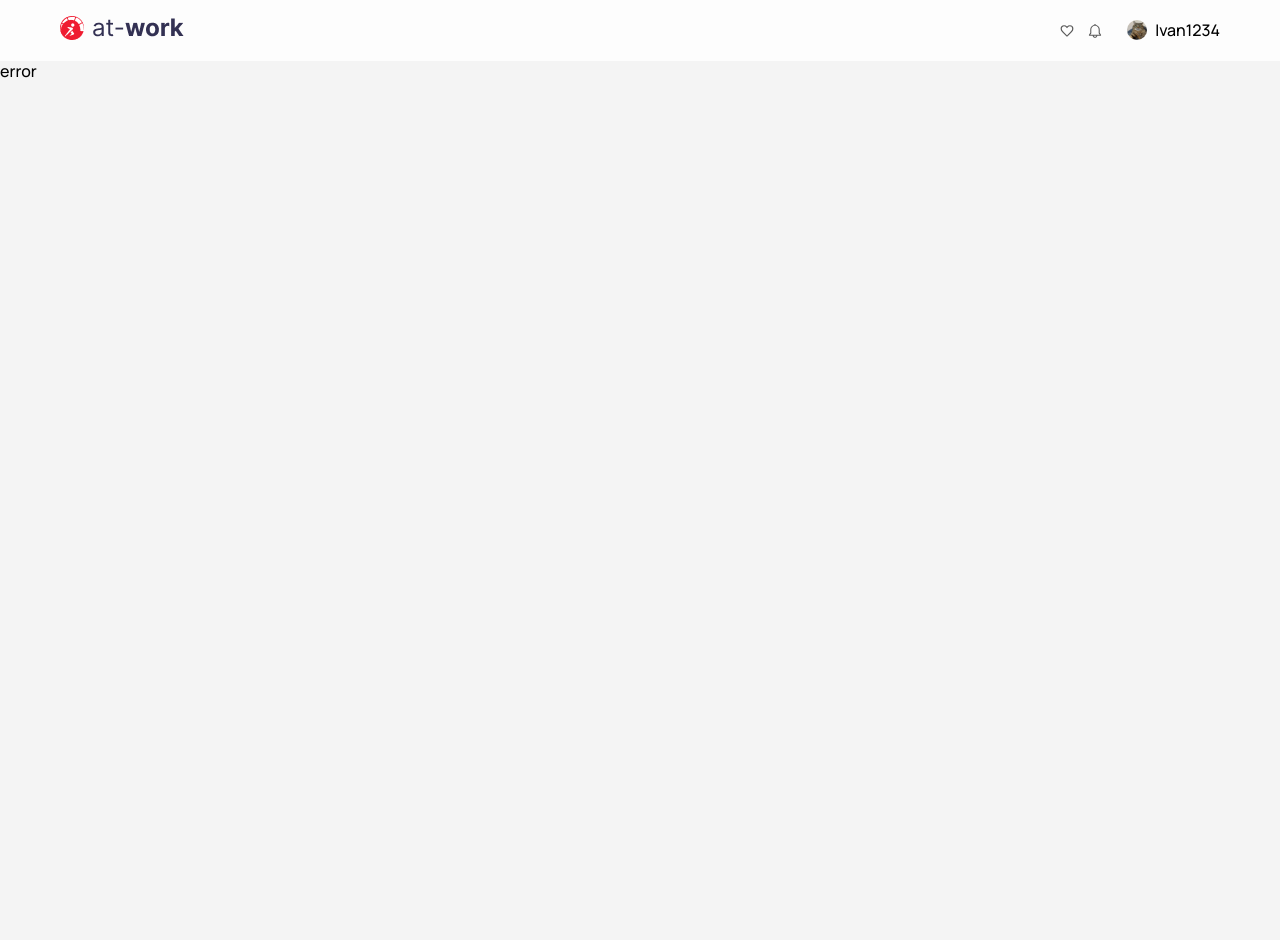
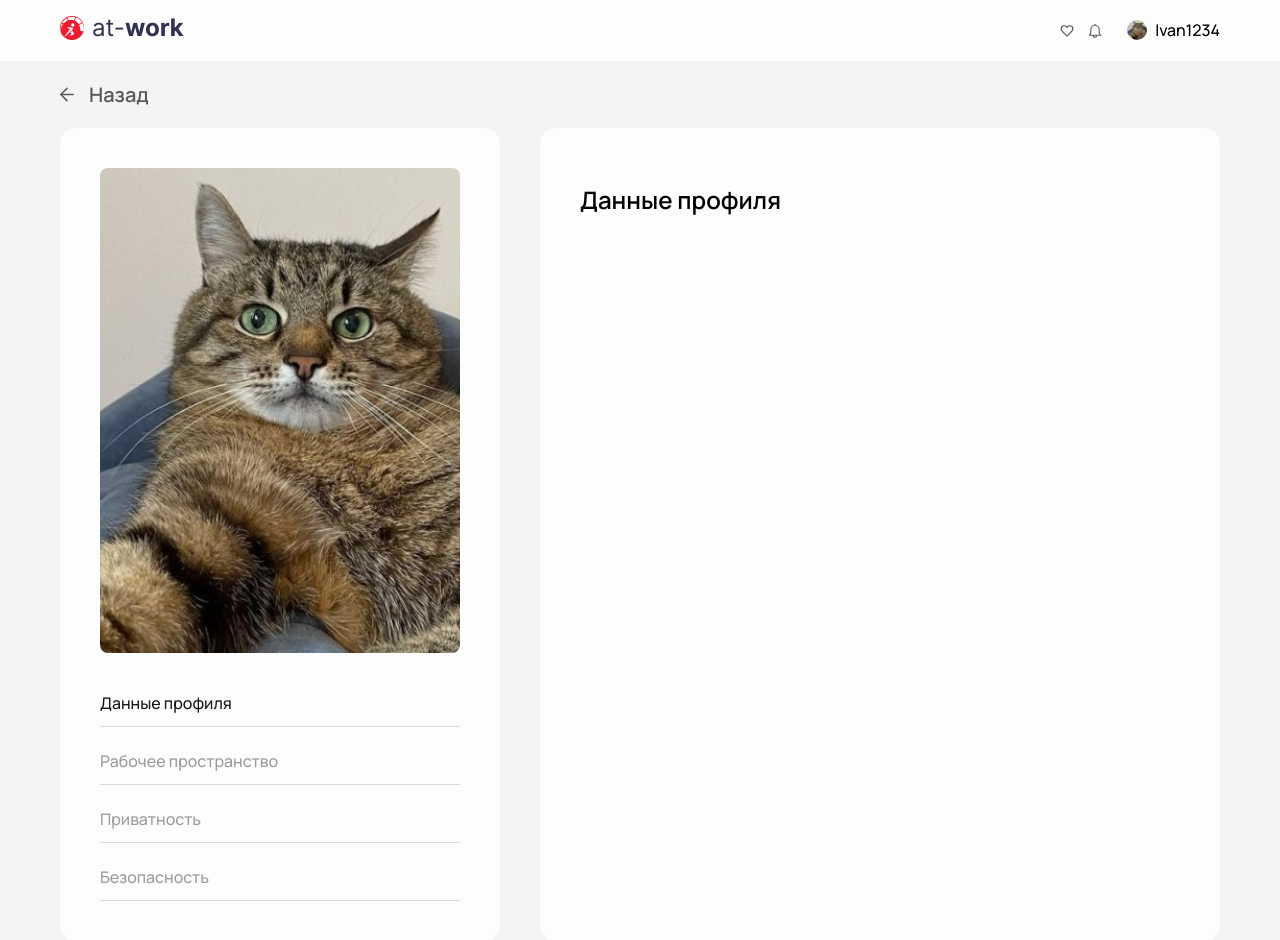
Before and after one commit to ValeriaYan/test-task-at-work, a React (Vite) app: page /profile/1/data in a window 1280 px wide. Shown: the top 940 px of the page. Before the commit the page ends 800 px from the top, so only its background shows below. Built offline with nearby package versions, Linux system fonts and the light colour scheme; no server answers.

Commit message:
refactor: change profile structure

```diff
--- a/src/App.tsx
+++ b/src/App.tsx
@@ -1,9 +1,13 @@
 import { Route, Routes } from 'react-router-dom'
 import './App.css'
 import HomePage from './pages/home/HomePage'
-import ProfilePage from './pages/profile/ProfilePage'
-import Layout from './components/layout/Layout'
+import Layout from './components/layouts/Layout'
 import ErrorPage from './pages/error/ErrorPage'
+import ProfileLayout from './components/layouts/ProfileLayout'
+import UserDataPage from './pages/profile/pages/user-data/UserDataPage'
+import WorkSpacePage from './pages/profile/pages/work-space/WorkSpacePage'
+import PrivacyPage from './pages/profile/pages/privacy/PrivacyPage'
+import SecurityPage from './pages/profile/pages/security/SecurityPage'
 
 function App() {
 
@@ -12,7 +16,12 @@ function App() {
       <Routes>
         <Route path="/" element={<Layout />}>
           <Route index element={<HomePage />}/>
-          <Route path="/profile/:id" element={<ProfilePage />}/>
+          <Route path="/profile/:id" element={<ProfileLayout />}>
+            <Route index path="/profile/:id/data" element={<UserDataPage />}/>
+            <Route path="/profile/:id/work-space" element={<WorkSpacePage />}/>
+            <Route path="/profile/:id/privacy" element={<PrivacyPage />}/>
+            <Route path="/profile/:id/security" element={<SecurityPage />}/>
+          </Route>
           <Route path='*' element={<ErrorPage/>} />
         </Route>
       </Routes>
--- a/src/components/cards/card/UserCard.tsx
+++ b/src/components/cards/card/UserCard.tsx
@@ -53,7 +53,7 @@ const UserCard = ({ user }: UserCardProps): ReactElement => {
               <DropdownBtn onClick={() => setMenuOpen(!menuOpen)}/>
             }
             menu={user.active ? [
-              <Link to={`/profile/${user.id}`}>
+              <Link to={`/profile/${user.id}/data`}>
                 <button>Редактировать</button>
               </Link>,
               <button onClick={setArchiveUser}>Архивировать</button>,
--- a/src/pages/profile/ProfilePage.tsx
+++ b/src/components/layouts/ProfileLayout.tsx
@@ -1,22 +1,18 @@
 import { ReactElement, useEffect } from "react"
-import { useAppDispatch, useAppSelector } from "../../hooks/redux-hooks"
+import { useAppDispatch } from "../../hooks/redux-hooks"
 import { fetchUser } from "../../store/slices/usersSlice"
 import arrowIcon from '/svg/arrow-left.svg'
-import { Link, useParams } from "react-router-dom"
-import './ProfilePage.css'
-import Aside from "./components/aside/Aside"
-import Form from "./components/form/Form"
-import Loader from "../../components/ui/loader/Loader"
+import { Link, Outlet, useParams } from "react-router-dom"
+import './ProfileLayout.css'
+import Aside from "../../pages/profile/components/aside/Aside"
 
-const ProfilePage = (): ReactElement => {
+const ProfileLayout = (): ReactElement => {
   const { id } = useParams()
   const dispatch = useAppDispatch()
 
   useEffect(() => {
     id && dispatch(fetchUser(id))
   }, [dispatch])
-
-  const {user, status} = useAppSelector(store => store.users)
 
 
   return (
@@ -28,13 +24,11 @@ const ProfilePage = (): ReactElement => {
       <div className="profile__body">
         <Aside />
         <div className="profile__content">
-          <h1 className="profile__title title">Данные профиля</h1>
-          {status === 'loading' && <Loader />}
-          {status === 'resolved' && <Form user={user} status={status}/>}
+          <Outlet />
         </div>
       </div>
     </section>
   )
 }
 
-export default ProfilePage
+export default ProfileLayout
--- a/src/pages/profile/components/aside/Aside.css
+++ b/src/pages/profile/components/aside/Aside.css
@@ -27,10 +27,17 @@
   padding-bottom: 12px;
   margin-top: 24px;
   border-bottom: 1px solid var(--color-gray-light);
+}
+
+.aside__link {
   color: var(--color-gray);
 }
 
-.aside__nav-item.active{
+.aside__link:hover {
+  color: var(--color-accent);
+}
+
+.aside__link.active{
   color: var(--color-black)
 }
 
--- a/src/pages/profile/components/aside/Aside.tsx
+++ b/src/pages/profile/components/aside/Aside.tsx
@@ -1,18 +1,31 @@
 import { ReactElement } from "react";
 import userImg from '/img/user.jpg'
 import './Aside.css'
+import { Link, useLocation, useParams } from "react-router-dom";
+
 
 const Aside = (): ReactElement => {
+  const { id } = useParams()
+  const location = useLocation()
+
   return (
     <aside className="profile__aside aside">
       <div className="aside__img">
         <img src={userImg} alt="" />
       </div>
       <ul className="aside__nav-list">
-        <li className="aside__nav-item active">Данные профиля</li>
-        <li className="aside__nav-item">Рабочее пространство</li>
-        <li className="aside__nav-item">Приватность</li>
-        <li className="aside__nav-item">Безопасность</li>
+        <li className="aside__nav-item">
+          <Link to={`/profile/${id}/data`} className={`aside__link ${location.pathname.indexOf(`/profile/${id}/data`) !== -1  && 'active'}`}>Данные профиля</Link>
+        </li>
+        <li className="aside__nav-item">
+          <Link to={`/profile/${id}/work-space`} className={`aside__link ${location.pathname.indexOf(`/profile/${id}/work-space`) !== -1  && 'active'}`}>Рабочее пространство</Link>
+        </li>
+        <li className="aside__nav-item">
+          <Link to={`/profile/${id}/privacy`} className={`aside__link ${location.pathname.indexOf(`/profile/${id}/privacy`) !== -1  && 'active'}`}>Приватность</Link>
+        </li>
+        <li className="aside__nav-item">
+          <Link to={`/profile/${id}/security`} className={`aside__link ${location.pathname.indexOf(`/profile/${id}/security`) !== -1  && 'active'}`}>Безопасность</Link>
+        </li>
       </ul>
     </aside>
   )
--- a/src/pages/profile/components/form/Form.tsx
+++ b/src/pages/profile/components/form/Form.tsx
@@ -32,7 +32,7 @@ const Form = ({user, status}: FormProps): ReactElement => {
   };
 
   useEffect(() => {
-    if(status === 'resolved') {
+    if(status === 'resolved' && user) {
       setValue('name', user.name)
       setValue('username', user.username)
       setValue('email', user.email)
--- /dev/null
+++ b/src/pages/profile/pages/privacy/PrivacyPage.tsx
@@ -0,0 +1,11 @@
+import { ReactElement } from "react";
+
+const PrivacyPage = (): ReactElement => {
+  return (
+    <>
+      <h1 className="profile__title title">Приватность</h1>
+    </>
+  )
+}
+
+export default PrivacyPage
--- /dev/null
+++ b/src/pages/profile/pages/security/SecurityPage.tsx
@@ -0,0 +1,11 @@
+import { ReactElement } from "react";
+
+const SecurityPage = (): ReactElement => {
+  return (
+    <>
+      <h1 className="profile__title title">Безопасность</h1>
+    </>
+  )
+}
+
+export default SecurityPage
--- /dev/null
+++ b/src/pages/profile/pages/user-data/UserDataPage.tsx
@@ -0,0 +1,17 @@
+import { ReactElement } from "react";
+import { useAppSelector } from "../../../../hooks/redux-hooks";
+import Loader from "../../../../components/ui/loader/Loader";
+import Form from "../../components/form/Form";
+
+const UserData = (): ReactElement => {
+  const {user, status} = useAppSelector(store => store.users)
+  return (
+    <>
+      <h1 className="profile__title title">Данные профиля</h1>
+      {status === 'loading' && <Loader />}
+      {status === 'resolved' && <Form user={user} status={status}/>}
+    </>
+  )
+}
+
+export default UserData
--- /dev/null
+++ b/src/pages/profile/pages/work-space/WorkSpacePage.tsx
@@ -0,0 +1,11 @@
+import { ReactElement } from "react";
+
+const WorkSpacePage = (): ReactElement => {
+  return (
+    <>
+      <h1 className="profile__title title">Рабочее пространство</h1>
+    </>
+  )
+}
+
+export default WorkSpacePage
```
Also changed, not shown: src/components/layouts/Layout.tsx (renamed from src/components/layout/Layout.tsx), src/components/layouts/ProfileLayout.css (renamed from src/pages/profile/ProfilePage.css).
